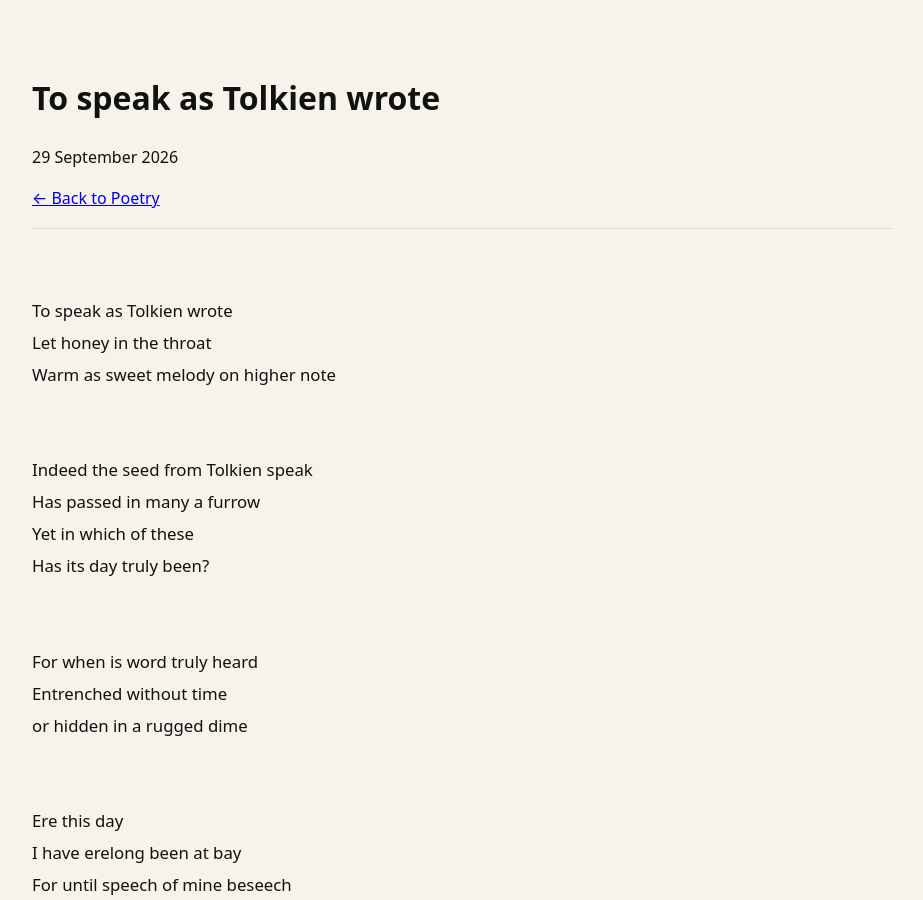
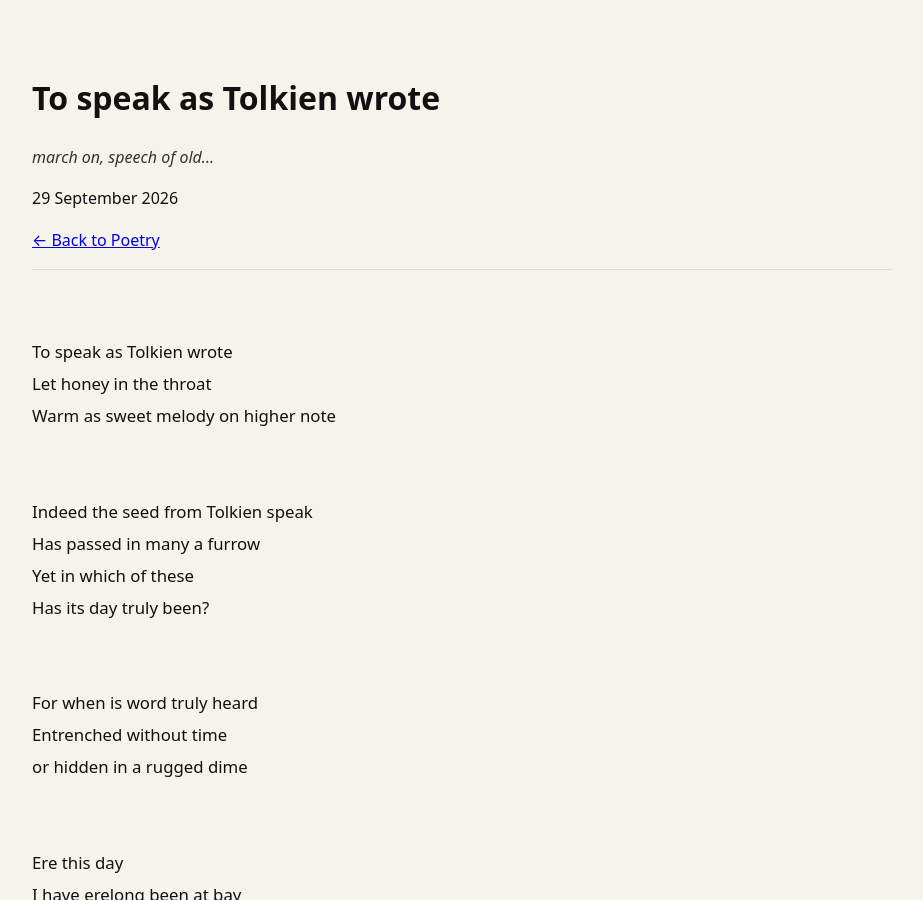
Before and after one commit to Wagz28/Wagz28.github.io, a Jekyll site: the page built from _poems/to-speak-as-tolkien-wrote.md, in a window 1280 px wide and 900 px high. Shown: the whole window, without its empty margins (178-1101 px from the left). Built offline with Jekyll 4.4.1, drawn with Linux system fonts in a browser that asks for light colours; some of the changed text lies outside the part shown.

Commit message:
Modify summary and tags in Tolkien poem
Updated summary and tags for the poem.

```diff
--- a/_poems/to-speak-as-tolkien-wrote.md
+++ b/_poems/to-speak-as-tolkien-wrote.md
@@ -1,8 +1,8 @@
 ---
 title: "To speak as Tolkien wrote"
 date: 2026-09-29
-summary: ""
-tags: []
+summary: "march on, speech of old..."
+tags: [riddle-like, playful, wistful]
 ---
 
 To speak as Tolkien wrote
```
